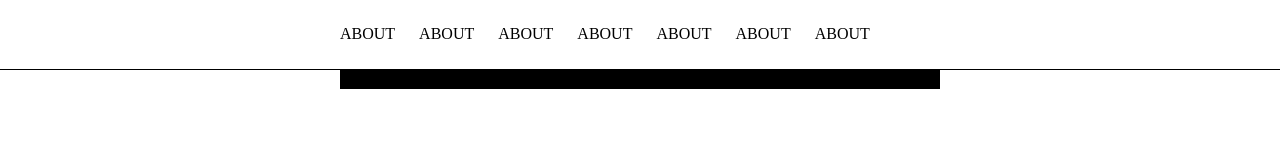
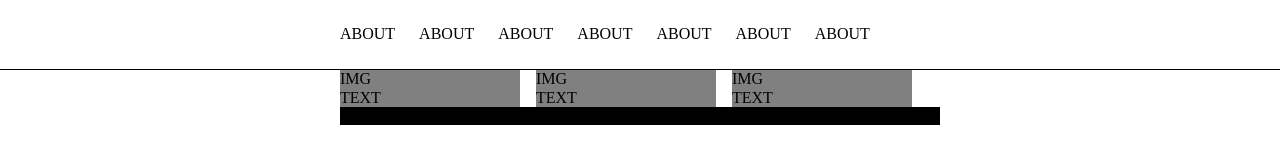
Before and after one commit to a22794447/home, a plain HTML site: page css/layout_01.html in a window 1280 px wide. Shown: the part 165-328 px from the top of the page. Drawn offline with Linux system fonts and the light colour scheme.

Commit message:
layout_02-切版三區塊

```diff
--- a/css/layout_01.css
+++ b/css/layout_01.css
@@ -44,6 +44,17 @@ a{
     margin-right: 20px;
 }
 
+.img-group{
+
+}
+
+.img-group-item{
+    display: inline-block;
+    width: 30%;
+    margin-right: 2%;
+    background: gray;
+}
+
 .as{
     width: 600px;
     height: 100%;
--- a/css/layout_01.html
+++ b/css/layout_01.html
@@ -4,7 +4,7 @@
     <meta charset="UTF-8">
     <meta http-equiv="X-UA-Compatible" content="IE=edge">
     <meta name="viewport" content="width=device-width, initial-scale=1.0">
-    <title>layout_01-切版初體驗</title>
+    <title>layout_02-切版三區塊</title>
     <link rel="stylesheet" href="normalize.css">
     <link rel="stylesheet" href="layout_01.css">
 </head>
@@ -46,6 +46,22 @@
             </ul>
         </div>
     </div>
+    <div class="container">
+        <div class="img-group">
+            <div class="img-group-item">
+                <div>IMG</div>
+                <div>TEXT</div>
+            </div>
+            <div class="img-group-item">
+                <div>IMG</div>
+                <div>TEXT</div>
+            </div>
+            <div class="img-group-item">
+                <div>IMG</div>
+                <div>TEXT</div>
+            </div>
+        </div>
+    </div>
     <div class="as">
         as
     </div>
```
